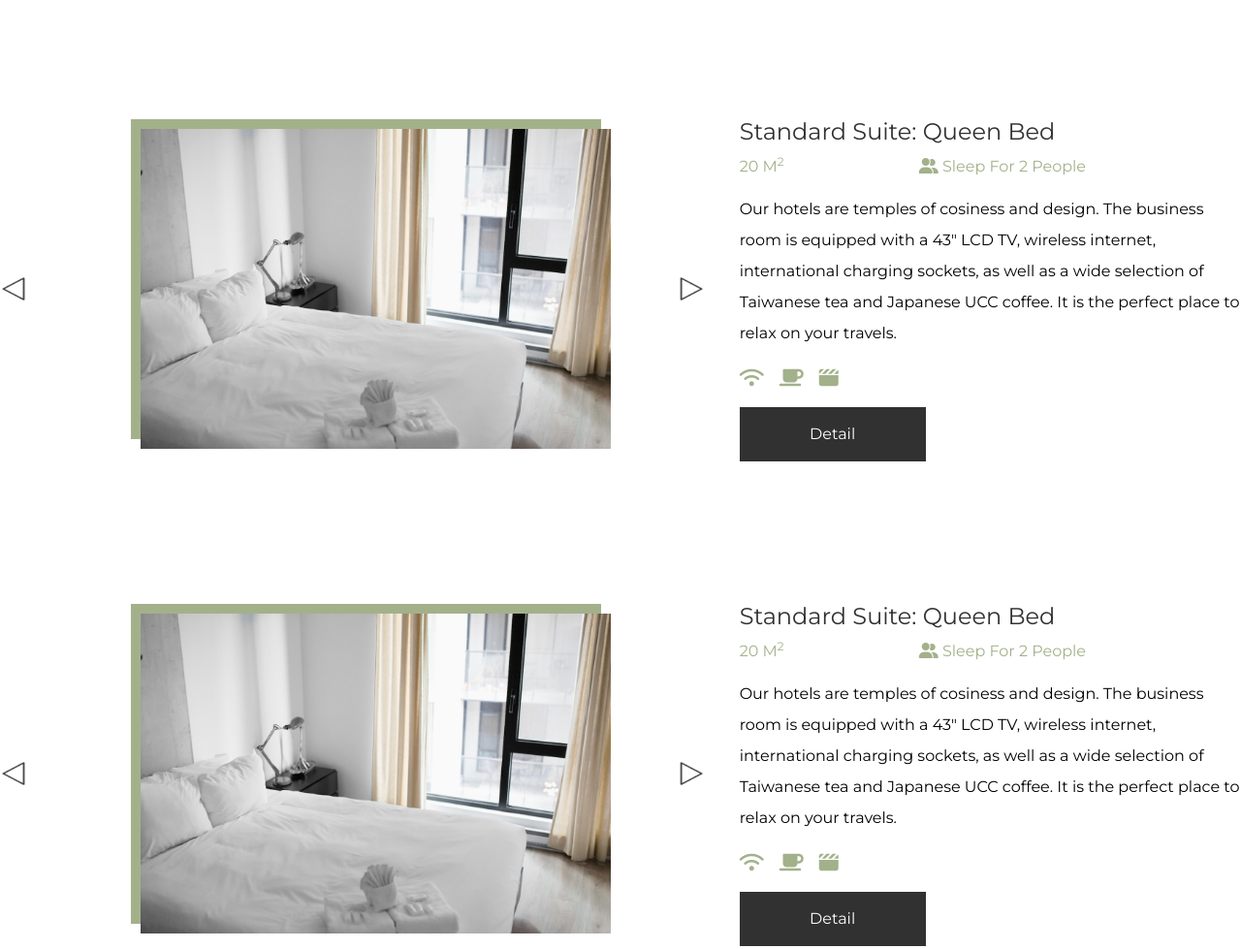
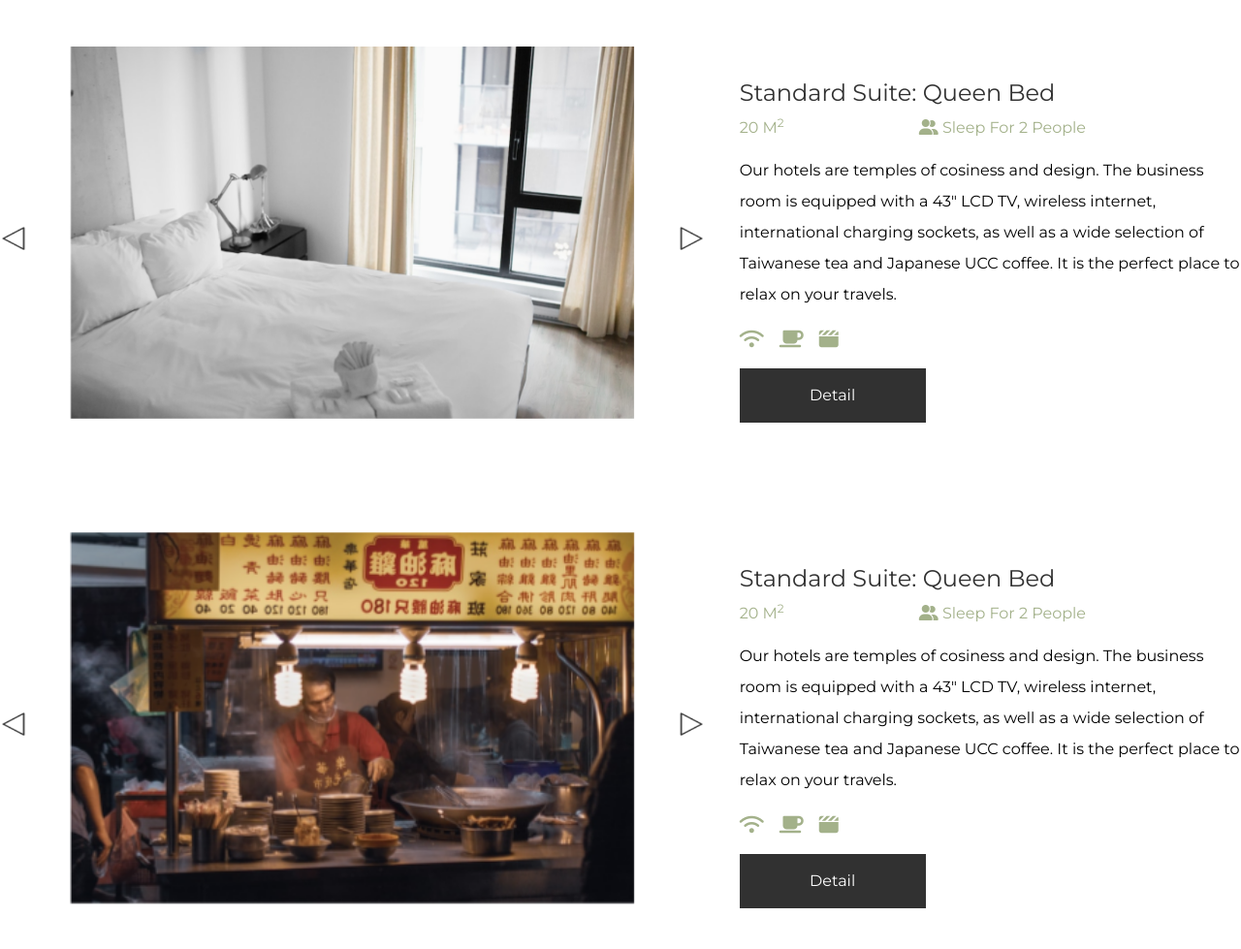
Before and after one commit to cocoa-1012/fooyee-tailwind, a plain HTML site: page room-list.html in a window 1280 px wide. Shown: the part 200-1179 px from the top of the page at 97% size. Drawn offline with nearby package versions, Linux system fonts and the light colour scheme; a web font is replaced by a local one.

Commit message:
room list page fully responsive

```diff
--- a/room-list.html
+++ b/room-list.html
@@ -226,41 +226,31 @@
       </div>
       <!-- content -->
       <div class="mb-10 mt-20">
-        <div class="w-10/12 md:container mx-auto">
-          <div class="my-5 xl:my-0">
-            <div class="xl:flex gap-4">
-              <div class="xl:w-7/12 flex justify-center items-end">
+        <div class="w-11/12 md:container mx-auto">
+          <div class="my-20">
+            <div class="lg:flex gap-4">
+              <div class="lg:w-7/12 flex justify-center items-end mb-6">
                 <div class="swiper mySwiper mr-5">
                   <div class="swiper-wrapper">
-                    <div class="swiper-slide d-flex items-end">
-                      <div
-                        class="flex items-center justify-center h-[300px] xl:h-[500px] 2x:h-auto"
-                      >
-                        <div class="w-8/12 xl:w-8/12 xl:ml-12">
-                          <div class="w-12/12">
+                    <div class="swiper-slide">
+                      <div class="w-10/12 mx-auto px-3">
+                        <div class="w-full h-60 sm:h-72 md:h-96">
                           <img
                             src="./assets/images/Rectangle 33.png"
-                              class="h-ful w-full object-contain"
+                            class="h-full w-full object-cover"
                             alt=""
-                              style="box-shadow: -10px -10px 0px 0px #a3b18a"
                           />
                         </div>
                       </div>
                     </div>
-                    </div>
-                    <div class="swiper-slide d-flex items-end">
-                      <div
-                        class="flex items-center justify-center h-[300px] xl:h-[500px] 2x:h-auto"
-                      >
-                        <div class="w-8/12 xl:w-8/12 xl:ml-12">
-                          <div class="w-12/12">
+                    <div class="swiper-slide">
+                      <div class="w-10/12 mx-auto px-3">
+                        <div class="w-full">
                           <img
                             src="./assets/images/Rectangle 33.png"
-                              class="h-ful w-full object-contain"
+                            class="h-full w-full object-cover"
                             alt=""
-                              style="box-shadow: -10px -10px 0px 0px #a3b18a"
                           />
-                          </div>
                         </div>
                       </div>
                     </div>
@@ -326,40 +316,30 @@
               </div>
             </div>
           </div>
-          <div class="my-5 xl:my-0">
-            <div class="xl:flex gap-4">
-              <div class="xl:w-7/12 flex justify-center items-end">
+          <div class="my-20">
+            <div class="lg:flex gap-4">
+              <div class="lg:w-7/12 flex justify-center items-end mb-6">
                 <div class="swiper mySwiper mr-5">
                   <div class="swiper-wrapper">
-                    <div class="swiper-slide d-flex items-end">
-                      <div
-                        class="flex items-center justify-center h-[300px] xl:h-[500px] 2x:h-auto"
-                      >
-                        <div class="w-8/12 xl:w-8/12 xl:ml-12">
-                          <div class="w-12/12">
+                    <div class="swiper-slide">
+                      <div class="w-10/12 mx-auto px-3">
+                        <div class="w-full h-60 sm:h-72 md:h-96">
                           <img
-                              src="./assets/images/Rectangle 33.png"
-                              class="h-ful w-full object-contain"
+                            src="./assets/images/Rectangle 4 (3).png"
+                            class="h-full w-full object-cover"
                             alt=""
-                              style="box-shadow: -10px -10px 0px 0px #a3b18a"
                           />
                         </div>
                       </div>
                     </div>
-                    </div>
-                    <div class="swiper-slide d-flex items-end">
-                      <div
-                        class="flex items-center justify-center h-[300px] xl:h-[500px] 2x:h-auto"
-                      >
-                        <div class="w-8/12 xl:w-8/12 xl:ml-12">
-                          <div class="w-12/12">
+                    <div class="swiper-slide">
+                      <div class="w-10/12 mx-auto px-3">
+                        <div class="w-full">
                           <img
                             src="./assets/images/Rectangle 33.png"
-                              class="h-ful w-full object-contain"
+                            class="h-full w-full object-cover"
                             alt=""
-                              style="box-shadow: -10px -10px 0px 0px #a3b18a"
                           />
-                          </div>
                         </div>
                       </div>
                     </div>
@@ -425,40 +405,30 @@
               </div>
             </div>
           </div>
-          <div class="my-5 xl:my-0">
-            <div class="xl:flex gap-4">
-              <div class="xl:w-7/12 flex justify-center items-end">
+          <div class="my-20">
+            <div class="lg:flex gap-4">
+              <div class="lg:w-7/12 flex justify-center items-end mb-6">
                 <div class="swiper mySwiper mr-5">
                   <div class="swiper-wrapper">
-                    <div class="swiper-slide d-flex items-end">
-                      <div
-                        class="flex items-center justify-center h-[300px] xl:h-[500px] 2x:h-auto"
-                      >
-                        <div class="w-8/12 xl:w-8/12 xl:ml-12">
-                          <div class="w-12/12">
+                    <div class="swiper-slide">
+                      <div class="w-10/12 mx-auto px-3">
+                        <div class="w-full h-60 sm:h-72 md:h-96">
                           <img
                             src="./assets/images/Rectangle 33.png"
-                              class="h-ful w-full object-contain"
+                            class="h-full w-full object-cover"
                             alt=""
-                              style="box-shadow: -10px -10px 0px 0px #a3b18a"
                           />
                         </div>
                       </div>
                     </div>
-                    </div>
-                    <div class="swiper-slide d-flex items-end">
-                      <div
-                        class="flex items-center justify-center h-[300px] xl:h-[500px] 2x:h-auto"
-                      >
-                        <div class="w-8/12 xl:w-8/12 xl:ml-12">
-                          <div class="w-12/12">
+                    <div class="swiper-slide">
+                      <div class="w-10/12 mx-auto px-3">
+                        <div class="w-full">
                           <img
                             src="./assets/images/Rectangle 33.png"
-                              class="h-ful w-full object-contain"
+                            class="h-full w-full object-cover"
                             alt=""
-                              style="box-shadow: -10px -10px 0px 0px #a3b18a"
                           />
-                          </div>
                         </div>
                       </div>
                     </div>
```
Lines whose indentation alone changed are shown as unchanged.
